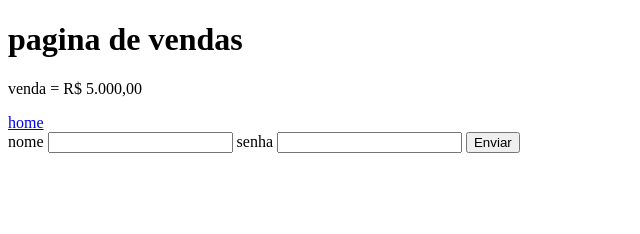
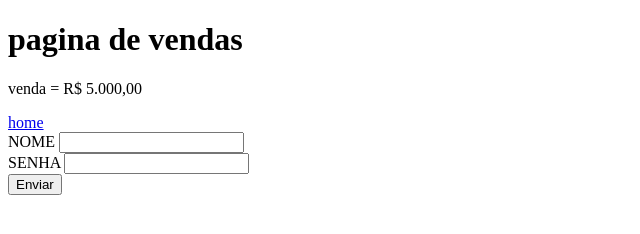
Before and after one commit to ThiagoSantos1986/aulagithub, a plain HTML site: page vendas.html in a window 1280 px wide. Shown: the whole page, without its empty margins (0-640 px from the left). Drawn offline with Linux system fonts and the light colour scheme.

Commit message:
mudado metodo

```diff
--- a/vendas.html
+++ b/vendas.html
@@ -10,13 +10,14 @@
     <p>venda  = R$ 5.000,00</p>
     <a href="index.html">home</a>
     <br>
-    <form action="#" method="post">
-        <label for="">nome</label>
-        <input type="text" name="nome" id="nome">
-        <label for="">senha</label>
-        <input type="password" name="senha" id="">
+    <div>
+    <form action="index.html" method="GET">
+       <div><label for="">NOME</label>
+        <input type="text" name="nome" id="nome"><BR>
+        <label for="">SENHA</label>
+        <input type="password" name="senha" id=""></div>
         <button type="submit">Enviar</button>
     </form>
-
+</div>
 </body>
 </html>
```
